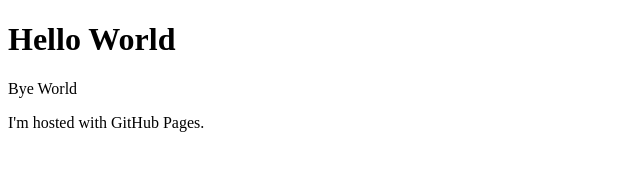
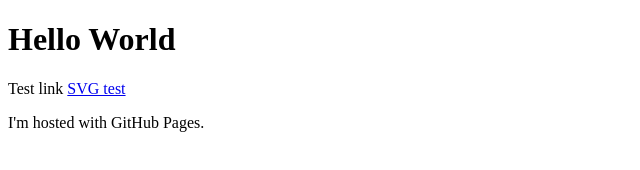
Before and after one commit to 5DOC/docs.5doc.org, a plain HTML site: page index.html in a window 1280 px wide. Shown: the full height of the page, 0-640 px from the left. Drawn offline with Linux system fonts and the light colour scheme.

Commit message:
Change index.html

```diff
--- a/index.html
+++ b/index.html
@@ -2,7 +2,7 @@
 <html>
 <body>
 <h1>Hello World</h1>
-<p>Bye World</b>
+<p>Test link <a href="http://docs.5doc.org/SVG-PWP-Now/" name="SVG test">SVG test</a></p>
 <p>I'm hosted with GitHub Pages.</p>
 </body>
 </html>
```
